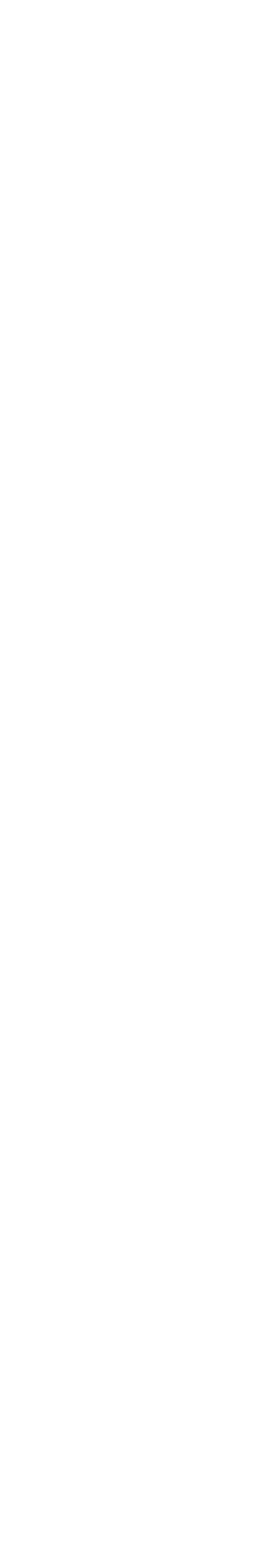
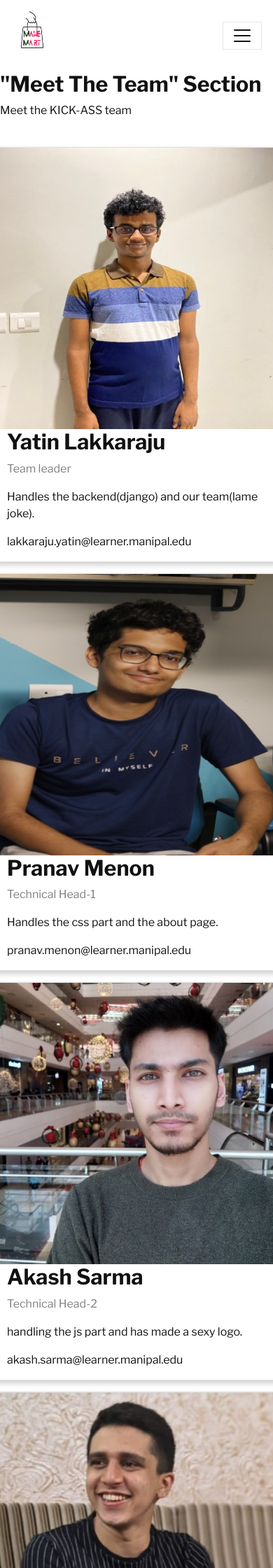
Before and after one commit to yatinlakkaraju123/mahemartfinal, a Django app: page /contact/ in a window 390 px wide; the page is wider, and only the part inside the window is pictured. Before the commit the part shown is empty. Shown: the top 2240 px of that part at 70% size. Before the commit the page ends 844 px from the top of that part, so only its background shows below. Run offline with Django 4.2, Linux system fonts and the light colour scheme; parts of the project's set-up code (start-up, migrations or seed data) failed here and were passed over; some libraries are stand-ins or nearby versions; some web fonts are replaced.

Commit message:
final changes 3

```diff
--- a/templates/base.html
+++ b/templates/base.html
@@ -58,10 +58,7 @@
 
                                     <!-- Link--><a class="nav-link " href="{% url 'pages:home' %}">Home</a>
                                 </li>
-                                <li class="nav-item">
 
-                                    <!-- Link--><a class="nav-link " href="{% url 'pages:about' %}">About</a>
-                                </li>
 
                             </ul>
                             <ul class="navbar-nav mr-auto"><li class="nav-item mx-auto ">
@@ -124,6 +121,6 @@
             {% block content %}
             {% endblock content %}
         </main>
+
+
         {% include 'footer.html' %}
-        </body>
-        </html>
--- a/templates/contact.html
+++ b/templates/contact.html
@@ -0,0 +1,124 @@
+{% extends 'base.html' %}
+{% load static %}
+{% block content %}
+
+<style>
+html {
+  box-sizing: border-box;
+}
+
+*, *:before, *:after {
+  box-sizing: inherit;
+}
+
+.column {
+  float: left;
+  width: 33.3%;
+  margin-bottom: 16px;
+  padding: 0 8px;
+}
+
+@media screen and (max-width: 650px) {
+  .column {
+    width: 100%;
+    display: block;
+  }
+}
+
+.card {
+  box-shadow: 0 4px 8px 0 rgba(0, 0, 0, 0.2);
+}
+
+.container {
+  padding: 0 16px;
+}
+
+.container::after, .row::after {
+  content: "";
+  clear: both;
+  display: table;
+}
+
+.title {
+  color: grey;
+}
+
+.button {
+  border: none;
+  outline: 0;
+  display: inline-block;
+  padding: 8px;
+  color: white;
+  background-color: #000;
+  text-align: center;
+  cursor: pointer;
+  width: 100;
+}
+
+.button:hover {
+  background-color: #555;
+}
+</style>
+
+
+
+<h2>"Meet The Team" Section</h2>
+<p>Meet the KICK-ASS team</p>
+<br>
+
+<div class="row">
+  <div class="column">
+    <div class="card">
+      <img src="{% static 'Yatin-2 edited.jpg' %}" alt="Yatin" >
+      <div class="container">
+        <h2>Yatin Lakkaraju</h2>
+        <p class="title">Team leader</p>
+        <p>Handles the backend(django) and our team(lame joke).</p>
+        <p>lakkaraju.yatin@learner.manipal.edu</p>
+
+      </div>
+    </div>
+  </div>
+
+  <div class="column">
+    <div class="card">
+      <img src="{% static 'Pra edited.jpg' %}" alt="Pranav">
+      <div class="container">
+        <h2>Pranav Menon</h2>
+        <p class="title">Technical Head-1</p>
+        <p>Handles the css part and the about page.</p>
+        <p>pranav.menon@learner.manipal.edu</p>
+
+      </div>
+    </div>
+  </div>
+
+  <div class="column">
+    <div class="card">
+      <img src="{% static 'Akash edited.jpg' %}" alt="Akash">
+      <div class="container">
+        <h2>Akash Sarma</h2>
+        <p class="title">Technical Head-2</p>
+        <p>handling the js part and has made a sexy logo.</p>
+        <p>akash.sarma@learner.manipal.edu</p>
+
+      </div>
+    </div>
+
+  </div>
+  <div class="column">
+    <div class="card">
+      <img src="{% static 'Chirag edited.jpg' %}" alt="Chirag" width ="400">
+      <div class="container">
+        <h2>Chirag Khandige</h2>
+        <p class="title">Technical Head-3</p>
+        <p>handling the html part and has made a login and sign-up page.</p>
+        <p>chirag.khandige@learner.manipal.edu</p>
+
+      </div>
+    </div>
+  </div>
+</div>
+
+</div>
+{% endblock content %}
--- a/templates/medicines.html
+++ b/templates/medicines.html
@@ -1,4 +1,5 @@
 {% extends 'base.html' %}
+
 {% block content %}
 {% for item in object_list %}
 
```
Also changed, not shown: static/Akash edited.jpg (added), static/Chirag edited.jpg (added), static/Pra edited.jpg (added), static/Yatin-2 edited.jpg (added).
